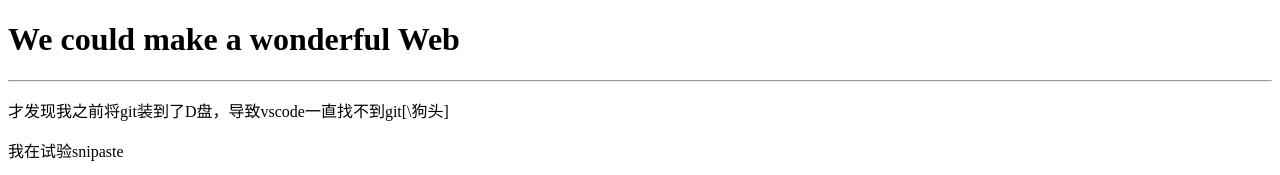
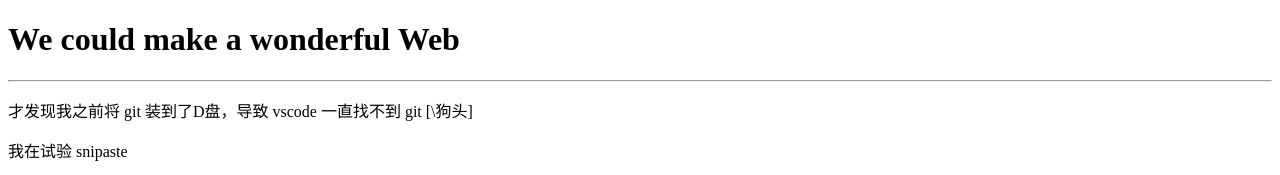
Before and after one commit to No-Code-No-Life-in-EL/EL-Code, a plain HTML site: page dist/AGESE.html in a window 1280 px wide. Shown: the top 175 px of the page. Drawn offline with Linux system fonts and the light colour scheme.

Commit message:
Fix spaces

```diff
--- a/dist/AGESE.html
+++ b/dist/AGESE.html
@@ -9,8 +9,8 @@
 <body>
     <h1>We could make a wonderful Web</h1>
     <hr />
-    <p>才发现我之前将git装到了D盘，导致vscode一直找不到git[\狗头]</p>
-    <p>我在试验snipaste</p>
+    <p>才发现我之前将 git 装到了D盘，导致 vscode 一直找不到 git [\狗头]</p>
+    <p>我在试验 snipaste</p>
     <img src='./image_for_test/Snipaste_of_AGESE.png'>
     <div>
         <a href="./index.html" rel="index">返回</a>
```
